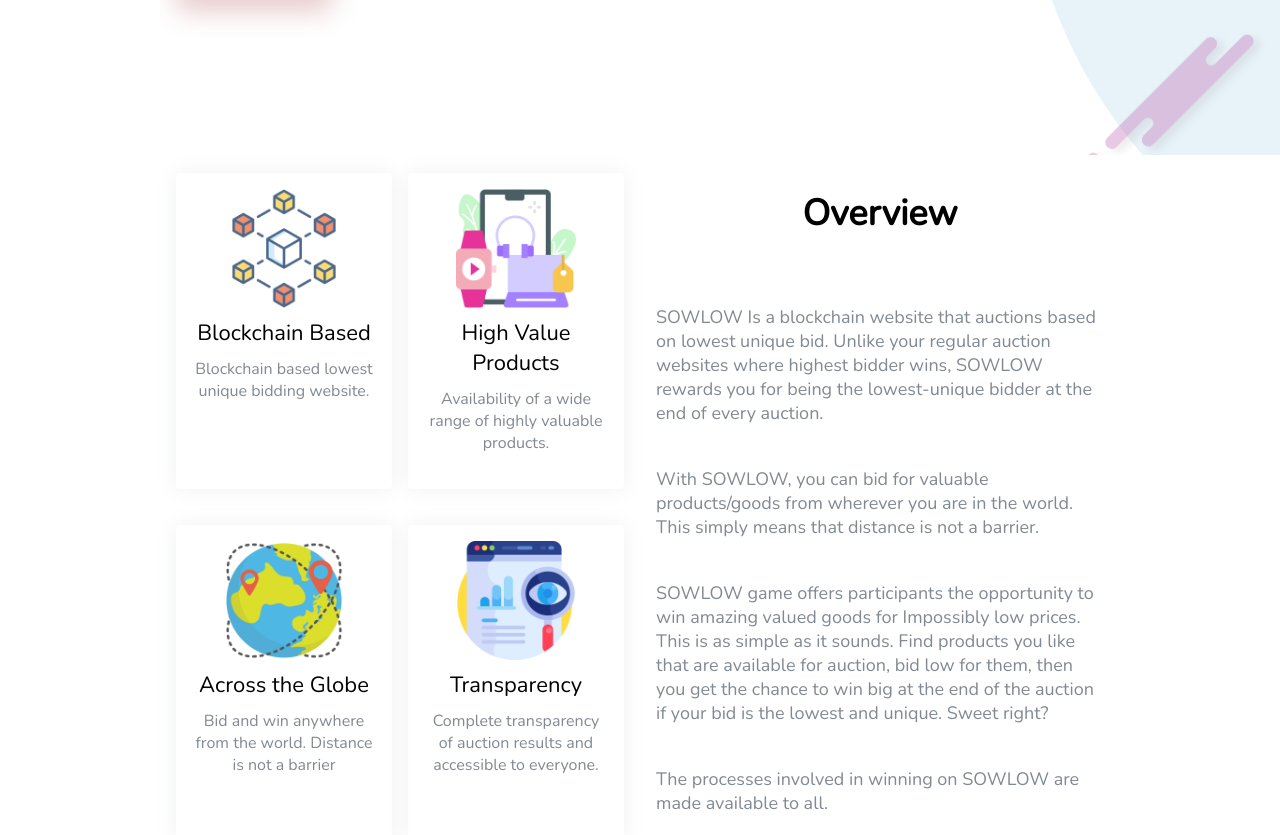
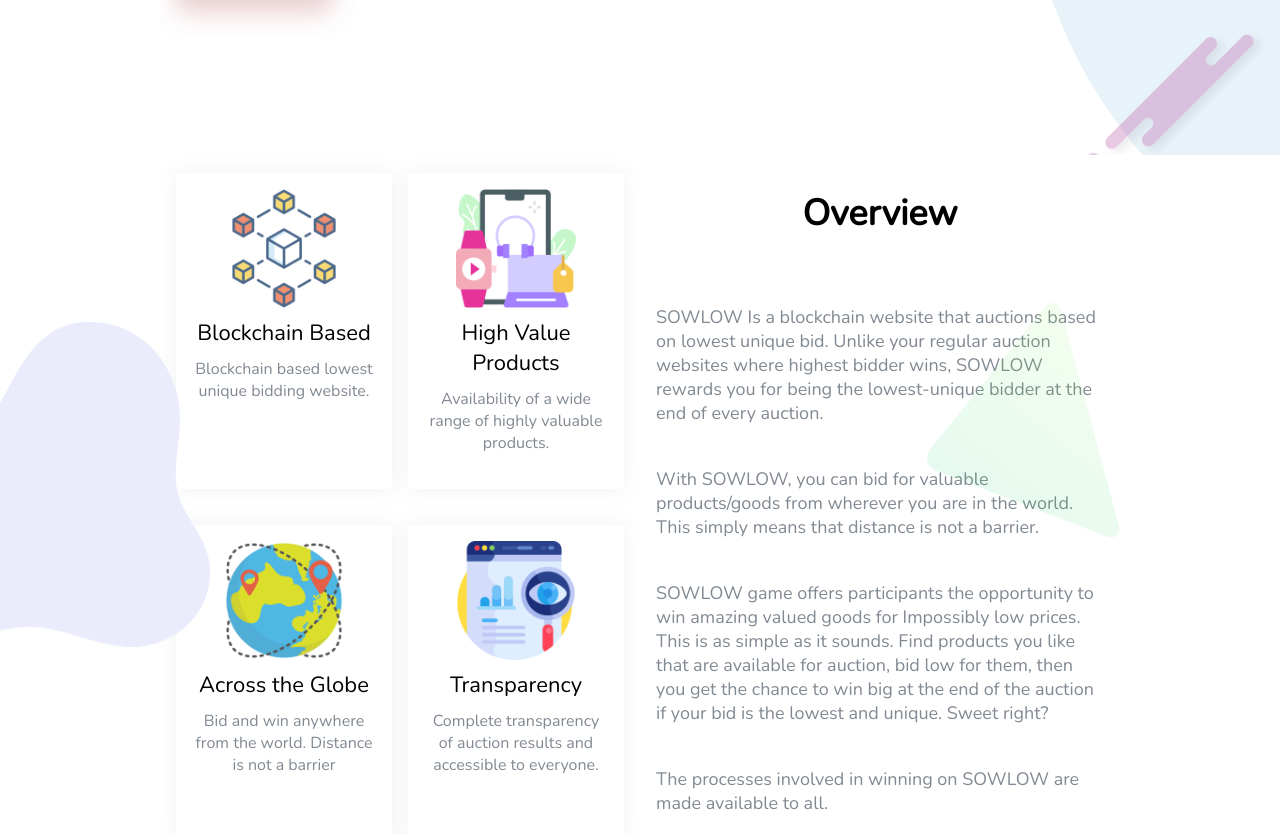
Before and after one commit to aryanknight/sowlow, a React (Create React App) app: page / in a window 1280 px wide. Shown: the part 645-1480 px from the top of the page. Built offline with nearby package versions, Linux system fonts and the light colour scheme.

Commit message:
animations

```diff
--- a/src/Components/Overview/Overview.css
+++ b/src/Components/Overview/Overview.css
@@ -23,6 +23,21 @@
     width: 50%;
     /* background-color: rgb(60, 255, 0); */
     height: 88vh;
+    position: relative;
+}
+
+#overview-tri{
+    position: absolute;
+    top: 20%;
+    right: 0%;
+    animation: movebounce 5s linear infinite;
+}
+
+#overview-shape-5{
+    position: absolute;
+    top: 20%;
+    left: -20%;
+    animation: movebounce 5s linear infinite;
 }
 
 .overview-para{
@@ -71,3 +86,19 @@
     color:#818992;
     text-align: center;
 }
+
+@keyframes movebounce
+{
+    0% {
+    -webkit-transform: translateY(0px);
+    transform: translateY(0px);
+    }
+    50% {
+        -webkit-transform: translateY(20px);
+        transform: translateY(20px);
+    }
+    100% {
+        -webkit-transform: translateY(0px);
+        transform: translateY(0px);
+    }
+}
--- a/src/Components/Overview/Overview.jsx
+++ b/src/Components/Overview/Overview.jsx
@@ -4,6 +4,8 @@
 import Global from '../../Images/global.png';
 import Transparency from '../../Images/transparency.png';
 import Value from '../../Images/highvalueproducts.png';
+import Triangle from '../../Images/triangle.png';
+import Shape5 from '../../Images/shape-5.png';
 import "./Overview.css";
 
 export default function Overview() {
@@ -12,13 +14,14 @@
             <div className="overview">
 
                 <div className="overview-left">
+                <img src={Shape5} id="overview-shape-5"/>
                     <Cards imgSrc={Blockchain} title="Blockchain Based" para="Blockchain based lowest unique bidding website." />
                     <Cards imgSrc={Value} title="High Value Products" para="Availability of a wide range of highly valuable products." />
                     <Cards imgSrc={Global} title="Across the Globe" para="Bid and win anywhere from the world. Distance is not a barrier" />
                     <Cards imgSrc={Transparency} title="Transparency" para="Complete transparency of auction results and accessible to everyone." />
-
                 </div>
                 <div className="overview-right">
+                    <img src={Triangle} id="overview-tri"/>
                 <div className="main-title">
                     Overview
                 </div>
```
Also changed, not shown: src/Images/shape-5.png (added), src/Images/triangle.png (added).
